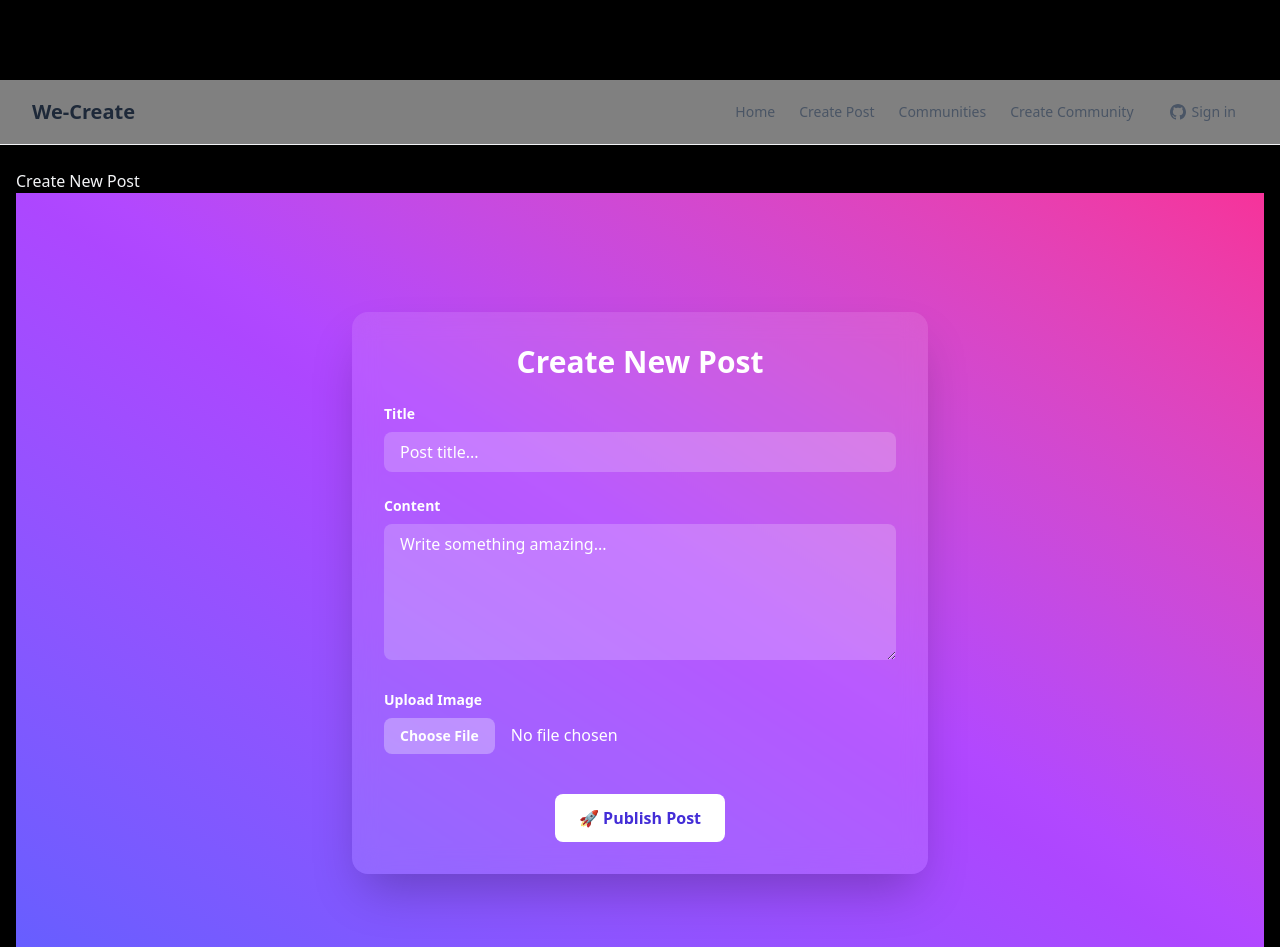
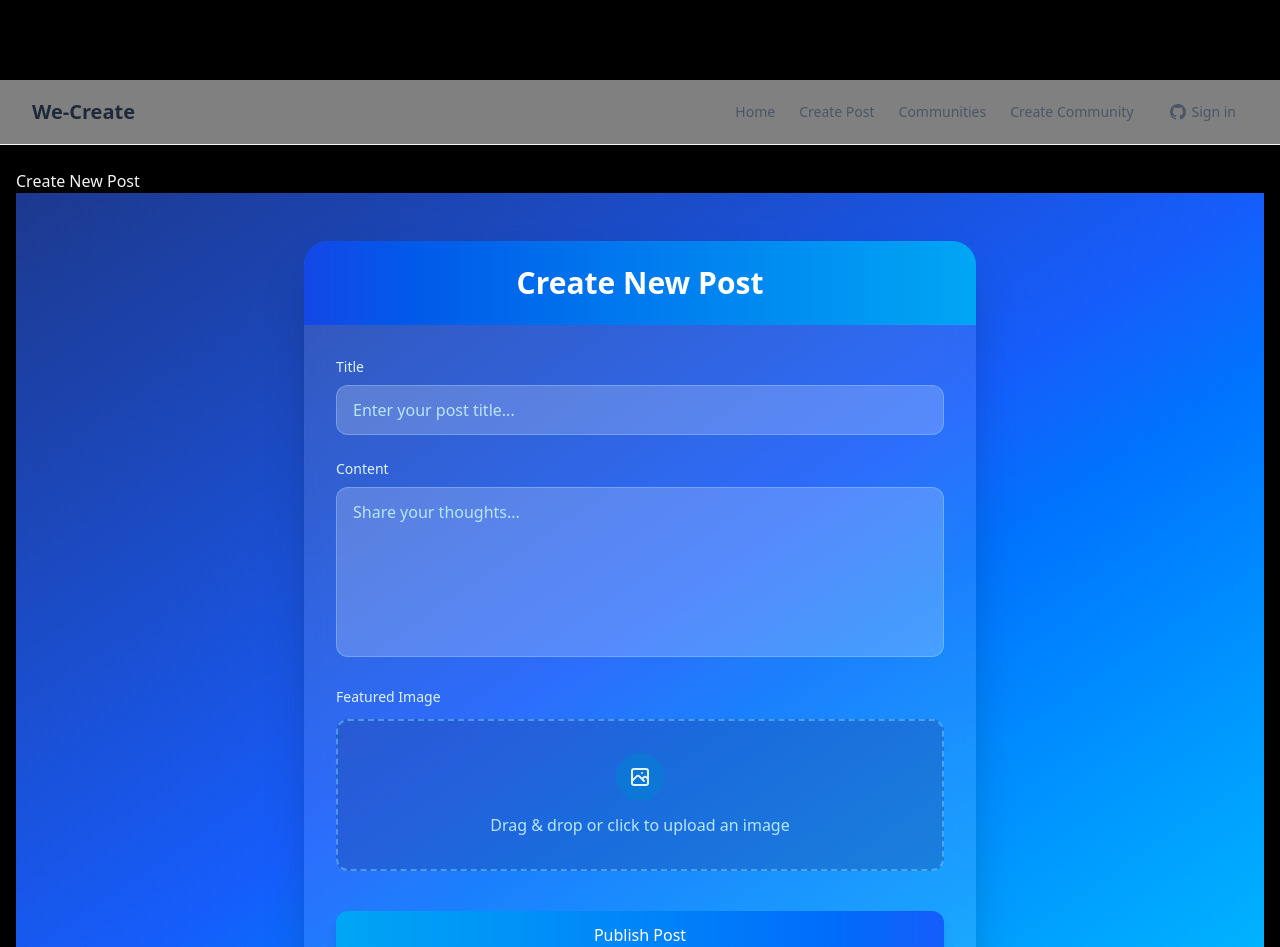
Before and after one commit to LeConsulat2/jp-supabase, a React (Vite) app: page /create in a window 1280 px wide. Shown: the top 947 px of the page. Built offline with nearby package versions, Linux system fonts and the light colour scheme; no server answers.

Commit message:
TailwindCSS blue gradient

```diff
--- a/src/components/CreatePost.tsx
+++ b/src/components/CreatePost.tsx
@@ -34,10 +34,21 @@ export const CreatePost = () => {
   const [title, setTitle] = useState('');
   const [content, setContent] = useState('');
   const [selectedFile, setSelectedFile] = useState<File | null>(null);
+  const [preview, setPreview] = useState<string | null>(null);
+  const [isSubmitting, setIsSubmitting] = useState(false);
 
   const { mutate } = useMutation({
     mutationFn: (data: { post: PostInput; imageFile: File }) =>
       createPost(data.post, data.imageFile),
+    onMutate: () => setIsSubmitting(true),
+    onSuccess: () => {
+      setTitle('');
+      setContent('');
+      setSelectedFile(null);
+      setPreview(null);
+      setIsSubmitting(false);
+    },
+    onError: () => setIsSubmitting(false),
   });
 
   const handleSubmit = (e: React.FormEvent) => {
@@ -48,69 +59,133 @@ export const CreatePost = () => {
 
   const handleFileChange = (e: ChangeEvent<HTMLInputElement>) => {
     if (e.target.files && e.target.files[0]) {
-      setSelectedFile(e.target.files[0]);
+      const file = e.target.files[0];
+      setSelectedFile(file);
+
+      // Create image preview
+      const reader = new FileReader();
+      reader.onloadend = () => {
+        setPreview(reader.result as string);
+      };
+      reader.readAsDataURL(file);
     }
   };
 
   return (
-    <div className="min-h-screen bg-gradient-to-tr from-indigo-500 via-purple-500 to-pink-500 flex items-center justify-center px-4 py-12">
-      <form
-        onSubmit={handleSubmit}
-        className="w-full max-w-xl p-8 bg-white/10 backdrop-blur-md rounded-2xl shadow-2xl space-y-6 text-white"
+    <div className="min-h-screen bg-gradient-to-br from-blue-900 via-blue-600 to-sky-400 flex items-center justify-center px-4 py-12">
+      <div className="w-full max-w-2xl bg-white/10 backdrop-blur-md rounded-3xl shadow-2xl overflow-hidden">
+        <div className="bg-gradient-to-r from-blue-700 to-sky-500 py-6 px-8">
+          <h2 className="text-3xl font-bold text-white text-center">
+            Create New Post
+          </h2>
+        </div>
+
+        <form onSubmit={handleSubmit} className="p-8 space-y-6">
+          <div className="space-y-2">
+            <label
+              htmlFor="title"
+              className="block text-sm font-medium text-sky-100"
             >
-        <h2 className="text-3xl font-bold text-center">Create New Post</h2>
-
-        <div className="space-y-2">
-          <label htmlFor="title" className="block text-sm font-semibold">
               Title
             </label>
             <input
               type="text"
               id="title"
+              value={title}
               required
               onChange={(e) => setTitle(e.target.value)}
-            className="w-full px-4 py-2 rounded-lg bg-white/20 text-white placeholder-white focus:outline-none focus:ring-2 focus:ring-white"
-            placeholder="Post title..."
+              className="w-full px-4 py-3 rounded-xl bg-white/20 border border-sky-200/30 text-white placeholder-sky-200 focus:outline-none focus:ring-2 focus:ring-sky-300 focus:border-transparent transition duration-200"
+              placeholder="Enter your post title..."
             />
           </div>
 
           <div className="space-y-2">
-          <label htmlFor="content" className="block text-sm font-semibold">
+            <label
+              htmlFor="content"
+              className="block text-sm font-medium text-sky-100"
+            >
               Content
             </label>
             <textarea
               id="content"
+              value={content}
               required
-            rows={5}
+              rows={6}
               onChange={(e) => setContent(e.target.value)}
-            className="w-full px-4 py-2 rounded-lg bg-white/20 text-white placeholder-white focus:outline-none focus:ring-2 focus:ring-white"
-            placeholder="Write something amazing..."
+              className="w-full px-4 py-3 rounded-xl bg-white/20 border border-sky-200/30 text-white placeholder-sky-200 focus:outline-none focus:ring-2 focus:ring-sky-300 focus:border-transparent transition duration-200 resize-none"
+              placeholder="Share your thoughts..."
             />
           </div>
 
-        <div className="space-y-2">
-          <label htmlFor="image" className="block text-sm font-semibold">
-            Upload Image
+          <div className="space-y-3">
+            <label className="block text-sm font-medium text-sky-100">
+              Featured Image
             </label>
+
+            <div className="relative border-2 border-dashed border-sky-300/50 rounded-xl p-4 transition-all hover:border-sky-300 bg-blue-900/30">
               <input
                 type="file"
                 id="image"
                 accept="image/*"
                 required
                 onChange={handleFileChange}
-            className="block w-full text-white file:mr-4 file:py-2 file:px-4 file:rounded-lg file:border-0 file:text-sm file:font-semibold file:bg-white/30 file:text-white hover:file:bg-white/50 cursor-pointer"
+                className="absolute inset-0 w-full h-full opacity-0 cursor-pointer z-10"
               />
+
+              <div className="text-center p-4">
+                {preview ? (
+                  <div className="space-y-3">
+                    <img
+                      src={preview}
+                      alt="Preview"
+                      className="h-48 object-contain mx-auto rounded-lg"
+                    />
+                    <p className="text-sky-200 text-sm">
+                      Image selected - Click to change
+                    </p>
+                  </div>
+                ) : (
+                  <div className="space-y-3">
+                    <div className="mx-auto w-12 h-12 rounded-full bg-sky-600/50 flex items-center justify-center">
+                      <svg
+                        xmlns="http://www.w3.org/2000/svg"
+                        className="h-6 w-6 text-sky-100"
+                        fill="none"
+                        viewBox="0 0 24 24"
+                        stroke="currentColor"
+                      >
+                        <path
+                          strokeLinecap="round"
+                          strokeLinejoin="round"
+                          strokeWidth={2}
+                          d="M4 16l4.586-4.586a2 2 0 012.828 0L16 16m-2-2l1.586-1.586a2 2 0 012.828 0L20 14m-6-6h.01M6 20h12a2 2 0 002-2V6a2 2 0 00-2-2H6a2 2 0 00-2 2v12a2 2 0 002 2z"
+                        />
+                      </svg>
+                    </div>
+                    <p className="text-sky-200">
+                      Drag & drop or click to upload an image
+                    </p>
+                  </div>
+                )}
+              </div>
+            </div>
           </div>
 
-        <div className="text-center">
+          <div className="pt-4">
             <button
               type="submit"
-            className="mt-4 inline-block px-6 py-3 rounded-lg bg-white text-indigo-700 font-semibold transition-all duration-300 hover:scale-105 hover:bg-white/90"
+              disabled={isSubmitting}
+              className={`w-full py-3 rounded-xl font-medium transition-all duration-300 ${
+                isSubmitting
+                  ? 'bg-sky-700 text-sky-100 cursor-not-allowed'
+                  : 'bg-gradient-to-r from-sky-500 to-blue-600 text-white shadow-lg hover:shadow-xl hover:from-sky-600 hover:to-blue-700 focus:ring-2 focus:ring-sky-300 focus:ring-offset-2 focus:ring-offset-blue-900'
+              }`}
             >
-            🚀 Publish Post
+              {isSubmitting ? 'Publishing...' : 'Publish Post'}
             </button>
           </div>
         </form>
       </div>
+    </div>
   );
 };
```
Lines whose indentation alone changed are shown as unchanged.
